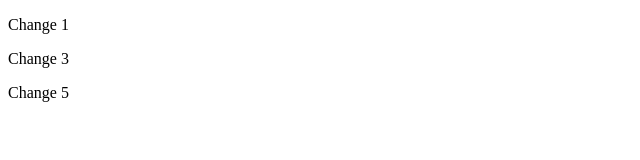
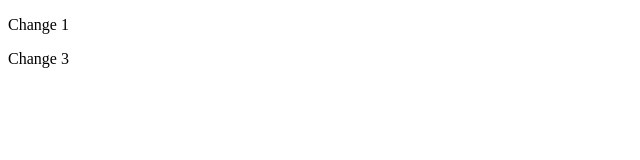
Before and after one commit to AlisherKhamidov/git_example_04, a plain HTML site: page index.html in a window 1280 px wide. Shown: the full height of the page, 0-640 px from the left. Drawn offline with Linux system fonts and the light colour scheme.

Commit message:
Revert "change 5"
This reverts commit 3064c78159319d1b52f88c5585e4bd4a869c7810.

```diff
--- a/index.html
+++ b/index.html
@@ -8,6 +8,5 @@
 <body>
   <p>Change 1</p>
   <p>Change 3</p>
-  <p>Change 5</p>
 </body>
 </html>
```
